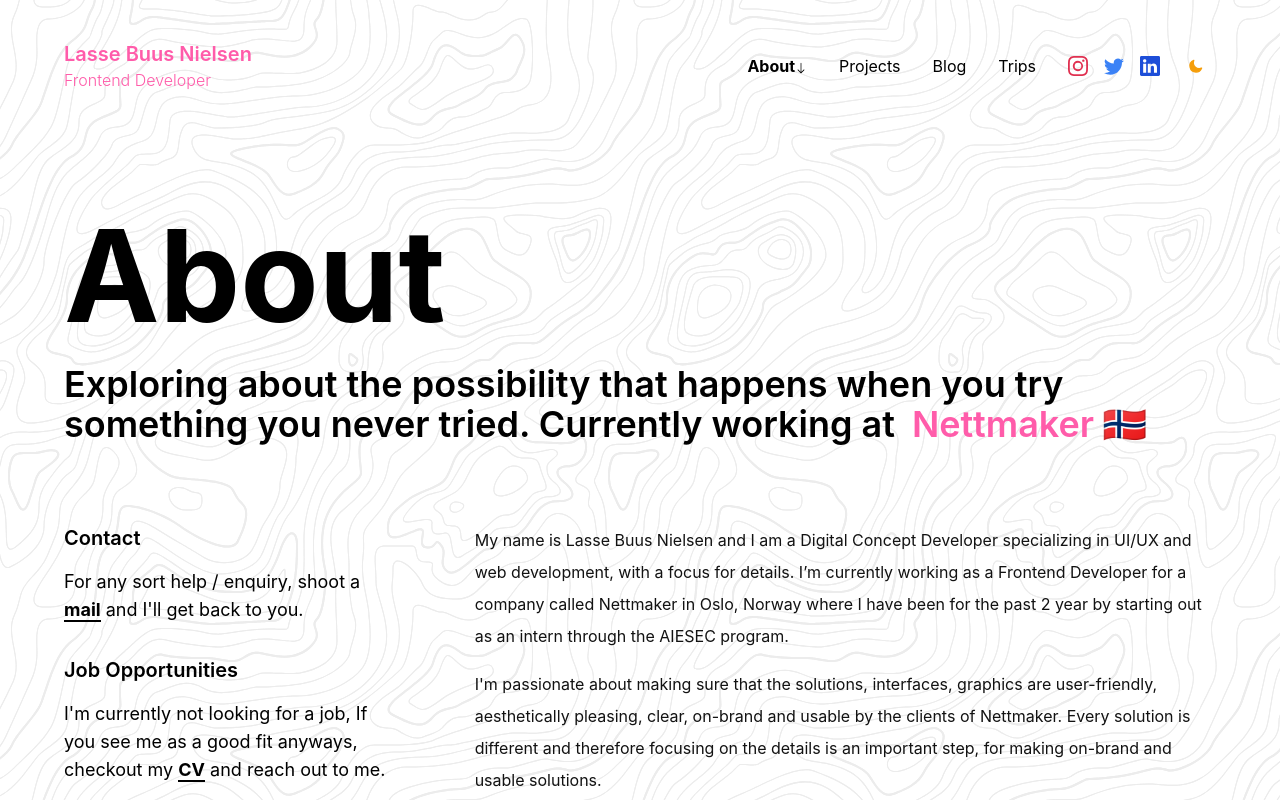
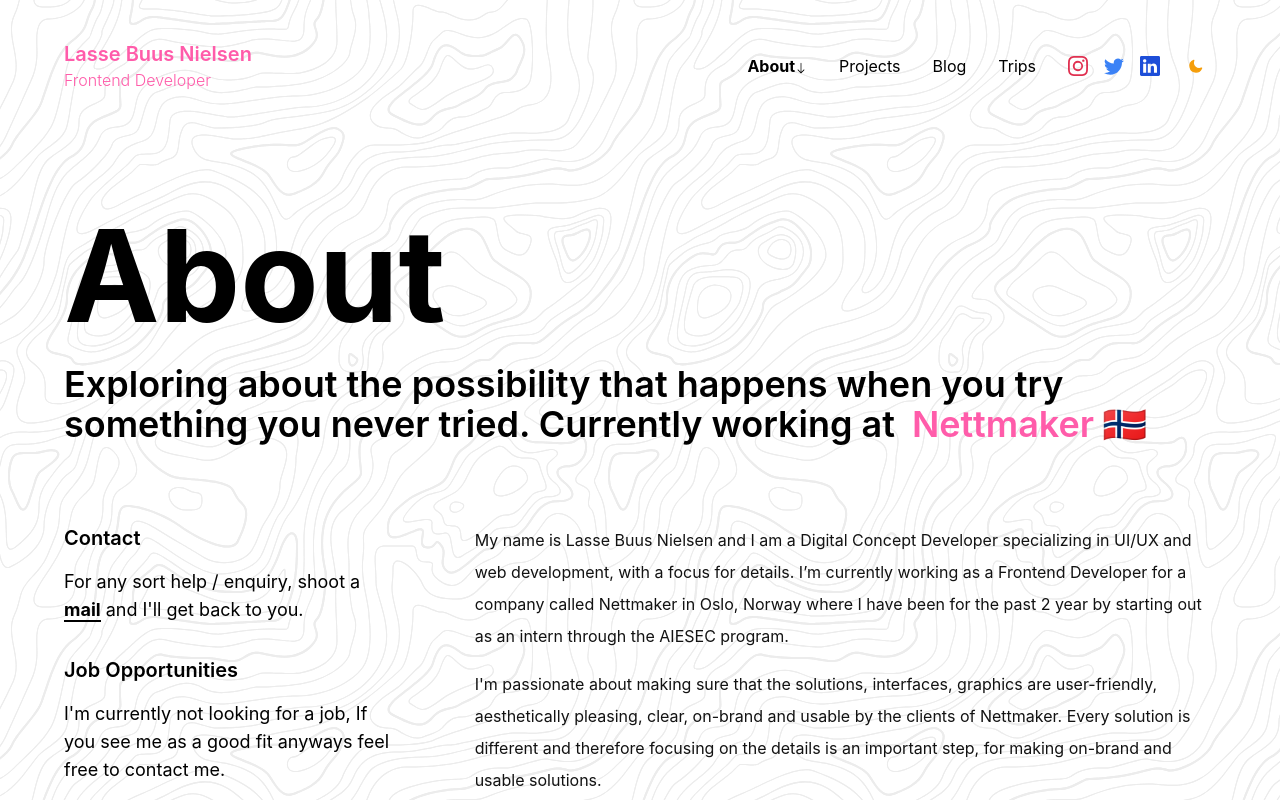
Before and after one commit to nettmaker-lasse/portfolio, a Next.js app: page /about in a window 1280 px wide. Shown: the top 800 px of the page. Built offline with nearby package versions, Linux system fonts and the light colour scheme.

Commit message:
remove CV

```diff
--- a/components/AboutMe.js
+++ b/components/AboutMe.js
@@ -49,16 +49,7 @@ export default function AboutMe() {
                 Job Opportunities
               </h1>
               <p className="text-lg text-gray-500 mt-4 dark:text-gray-300 dark:text-white">
-                I'm currently not looking for a job, If you see me as a good fit anyways,
-                checkout my{" "}
-                <a
-                  href={userData.resumeUrl}
-                  target="__blank"
-                  className="text-gray-800 border-b-2 border-gray-800 dark:border-gray-300 font-bold dark:text-gray-300 hover:text-synthPink"
-                >
-                  CV
-                </a>{" "}
-                and reach out to me.
+                I'm currently not looking for a job, If you see me as a good fit anyways feel free to contact me.
               </p>
             </div>
             {/* Social Links */}
```
